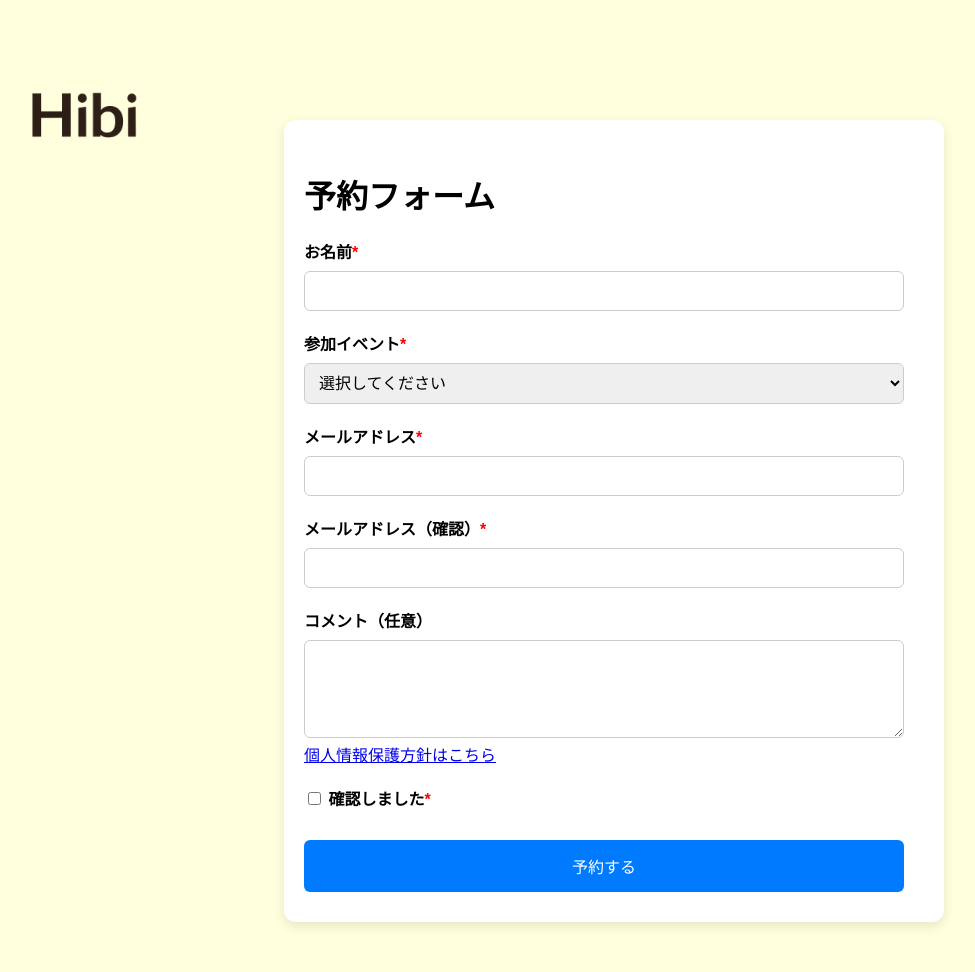
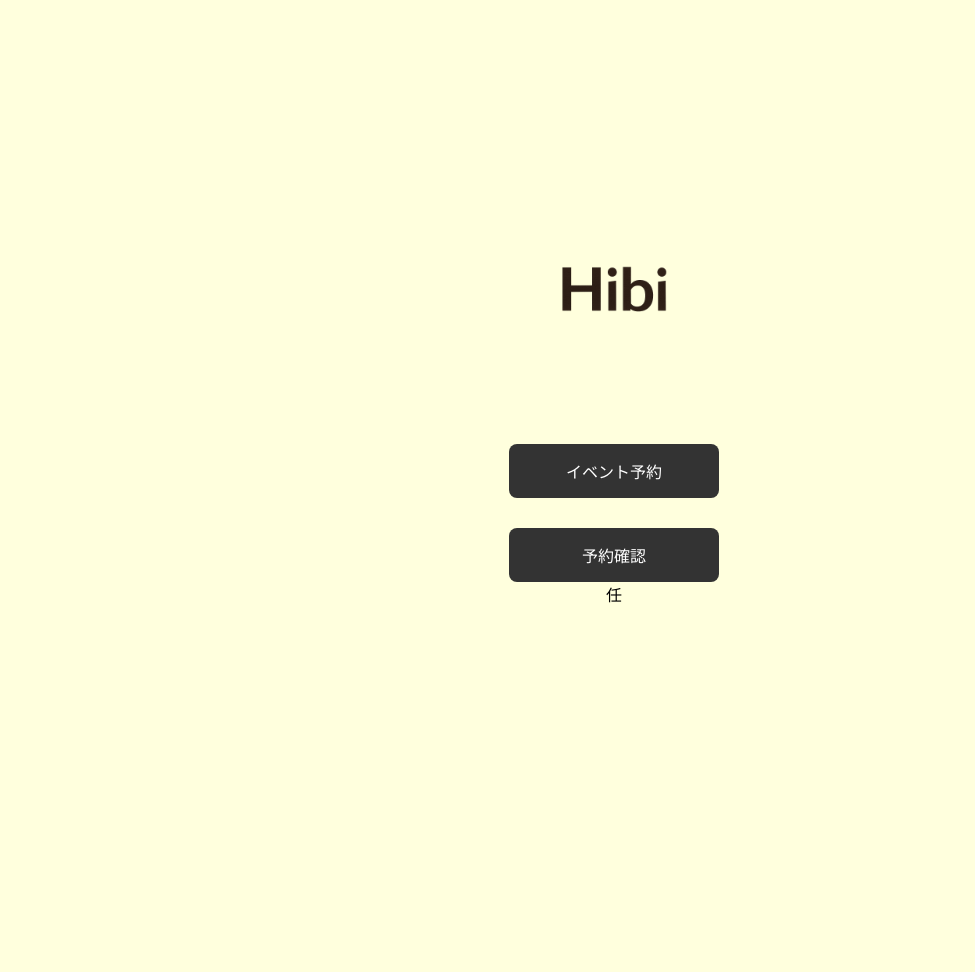
Before and after one commit to tsubasa441/hibi-wellbeing, a Flask app: page / in a window 1280 px wide. Shown: the whole page, without its empty margins (26-1001 px from the left). After the commit the page ends 603 px from the top, so only its background shows below. Run offline with Flask 3, Linux system fonts and the light colour scheme; data comes from the database, SQL or seed files in the repository.

Commit message:
顧客用画面およびそれに伴う処理の追加

```diff
--- a/app.py
+++ b/app.py
@@ -3,6 +3,7 @@ import sqlite3
 from datetime import datetime
 import os
 import secrets
+import re
 
 print(secrets.token_urlsafe(32))
 
@@ -12,6 +13,14 @@ SECRET_KEY = os.environ.get("SECRET_KEY")
 app.config['SECRET_KEY'] = SECRET_KEY
 
 DB_NAME = 'database.db'
+
+@app.route('/')
+def home():
+    return render_template('home.html')
+
+@app.route('/check')
+def check():
+    return "<h2>予約確認ページ（準備中）</h2>"
 
 def init_db():
     conn = sqlite3.connect(DB_NAME)
@@ -30,6 +39,7 @@ def init_db():
             id INTEGER PRIMARY KEY AUTOINCREMENT,
             name TEXT NOT NULL,
             email TEXT NOT NULL,
+            password TEXT NOT NULL,
             event_id INTEGER NOT NULL,
             comment TEXT,
             FOREIGN KEY (event_id) REFERENCES events(id)
@@ -40,7 +50,7 @@ def init_db():
 
 init_db()
 
-@app.route('/', methods=['GET', 'POST'])
+@app.route('/index', methods=['GET', 'POST'])
 def customer_form():
     conn = sqlite3.connect(DB_NAME)
     c = conn.cursor()
@@ -59,14 +69,21 @@ def customer_form():
         event_id = request.form['event']
         email = request.form['email']
         confirm_email = request.form['confirm_email']
+        password = request.form['password']
         comment = request.form.get('comment', '')
         terms = request.form.get('terms')
 
         error = None
-        if email != confirm_email:
+
+        # ====== ✅ パスワードチェック追加 ======
+        password_pattern = r'^[A-Za-z0-9]{8,16}$'
+        if not re.match(password_pattern, password):
+            error = "パスワードは半角英数字のみ、8～16文字で入力してください。"
+        elif email != confirm_email:
             error = "メールアドレスが一致しません。"
         elif not terms:
             error = "個人情報保護方針が確認できていません。"
+        # =======================================
 
         if error:
             return render_template('index.html', events=events, error=error)
@@ -74,7 +91,7 @@ def customer_form():
         conn = sqlite3.connect(DB_NAME)
         c = conn.cursor()
 
-        # ここで予約の重複チェック（必要に応じて）
+        # 重複チェック
         c.execute('SELECT id FROM reservations WHERE email = ? AND event_id = ?', (email, event_id))
         existing = c.fetchone()
 
@@ -84,19 +101,45 @@ def customer_form():
             return render_template('index.html', events=events, error=error)
 
         # 新規登録
-        c.execute('INSERT INTO reservations (name, email, event_id, comment) VALUES (?, ?, ?, ?)',
-                  (name, email, event_id, comment))
+        c.execute('INSERT INTO reservations (name, email, password, event_id, comment) VALUES (?, ?, ?, ?, ?)',
+                  (name, email, password, event_id, comment))
         conn.commit()
         conn.close()
 
         return redirect(url_for('success'))
 
-    # GETの場合は普通にフォーム表示
     return render_template('index.html', events=events)
 
 @app.route('/success')
 def success():
     return render_template('success.html')
+
+@app.route('/reservation_login', methods=['GET', 'POST'])
+def reservation_login():
+    error = None
+    reservations = []
+
+    if request.method == 'POST':
+        email = request.form['email']
+        password = request.form['password']
+
+        conn = sqlite3.connect(DB_NAME)
+        c = conn.cursor()
+        c.execute('''
+            SELECT r.name, r.comment, e.name, e.date
+            FROM reservations r
+            JOIN events e ON r.event_id = e.id
+            WHERE r.email = ? AND r.password = ?
+        ''', (email, password))
+        reservations = c.fetchall()
+        conn.close()
+
+        if not reservations:
+            error = "メールアドレスまたはパスワードが間違っています。"
+        else:
+            return render_template('reservation_list.html', reservations=reservations)
+
+    return render_template('reservation_login.html', error=error)
 
 @app.route('/admin', methods=['GET'])
 def admin():
@@ -162,4 +205,4 @@ def delete_event(event_id):
     return redirect(url_for('admin'))
 
 if __name__ == '__main__':
-    app.run()
+    app.run(debug=True)
--- a/static/style.css
+++ b/static/style.css
@@ -67,6 +67,7 @@ form {
 /* 各入力欄、セレクト、テキストエリア */
 form input[type="text"],
 form input[type="email"],
+form input[type="password"],
 form select,
 form textarea {
     width: 100%;
@@ -78,7 +79,6 @@ form textarea {
     box-sizing: border-box;
     transition: border-color 0.3s ease;
 }
-
 form input:focus,
 form select:focus,
 form textarea:focus {
--- /dev/null
+++ b/templates/home.html
@@ -0,0 +1,66 @@
+<!DOCTYPE html>
+<html lang="ja">
+<head>
+    <meta charset="UTF-8">
+    <meta name="viewport" content="width=device-width, initial-scale=1.0">
+    <title>Hibi トップページ</title>
+    <style>
+        body {
+            background-color: #FFFFDD;
+            font-family: "Hiragino Sans", "Noto Sans JP", sans-serif;
+            display: flex;
+            flex-direction: column;
+            align-items: center;
+            justify-content: center;
+            height: 100vh;
+            margin: 0;
+        }
+
+        .logo {
+            width: 200px;
+            margin-bottom: 50px;
+        }
+
+        h1 {
+            font-size: 2rem;
+            color: #333;
+            margin-bottom: 30px;
+        }
+
+        .button-container {
+            display: flex;
+            flex-direction: column; /* 横→縦に変更 */
+            gap: 30px; /* ボタン間のスペース */
+            align-items: center; /* ボタンを中央揃えにする場合 */
+        }
+
+        .menu-button {
+            background-color: #333;
+            color: #fff;
+            border: none;
+            padding: 15px 40px;
+            border-radius: 8px;
+            font-size: 1rem;
+            cursor: pointer;
+            transition: 0.3s;
+            text-decoration: none;
+            text-align: center;
+            width: 130px; /* 任意の横幅に固定 */
+        }
+
+        .menu-button:hover {
+            background-color: #555;
+        }
+    </style>
+</head>
+<body>
+    <!-- ロゴ画像 -->
+    <img src="{{ url_for('static', filename='documents/Hibi_logo.png') }}" alt="ロゴ" class="logo">
+    <!-- メニューボタン -->
+    <div class="button-container">
+        <a href="{{ url_for('customer_form') }}" class="menu-button">イベント予約</a>
+        <a href="{{ url_for('reservation_login') }}" class="menu-button">予約確認</a>
+    </div>
+</body>
+</html>
+任
--- a/templates/index.html
+++ b/templates/index.html
@@ -33,15 +33,18 @@
         <label for="confirm_email">メールアドレス（確認）<span style="color:red;">*</span></label>
         <input type="email" id="confirm_email" name="confirm_email" required value="{{ request.form.get('confirm_email', '') }}" />
 
+        <label for="password">パスワード<span style="color:red;">*</span></label>
+        <input type="password" id="password" name="password" required />
+
         <label for="comment">コメント（任意）</label>
         <textarea id="comment" name="comment" rows="4">{{ request.form.get('comment', '') }}</textarea>
-        <a href="{{ url_for('static', filename='documents/hibi_プライバシー.pdf') }}" target="_blank">
-            個人情報保護方針はこちら
-        </a>
         <label>
             <input type="checkbox" id="terms" name="terms" value="agree" {% if request.form.get('terms') %}checked{% endif %} />
-                確認しました<span style="color:red;">*</span>
+                以下を確認しました<span style="color:red;">*</span>
         </label>
+        <a href="{{ url_for('static', filename='documents/hibi_プライバシー.pdf') }}" target="_blank">
+            個人情報保護方針
+        </a>
 
         <button type="submit">予約する</button>
     </form>
```
Also changed, not shown: templates/reservation_list.html (added, +10 -0 lines), templates/reservation_login.html (added, +12 -0 lines).
